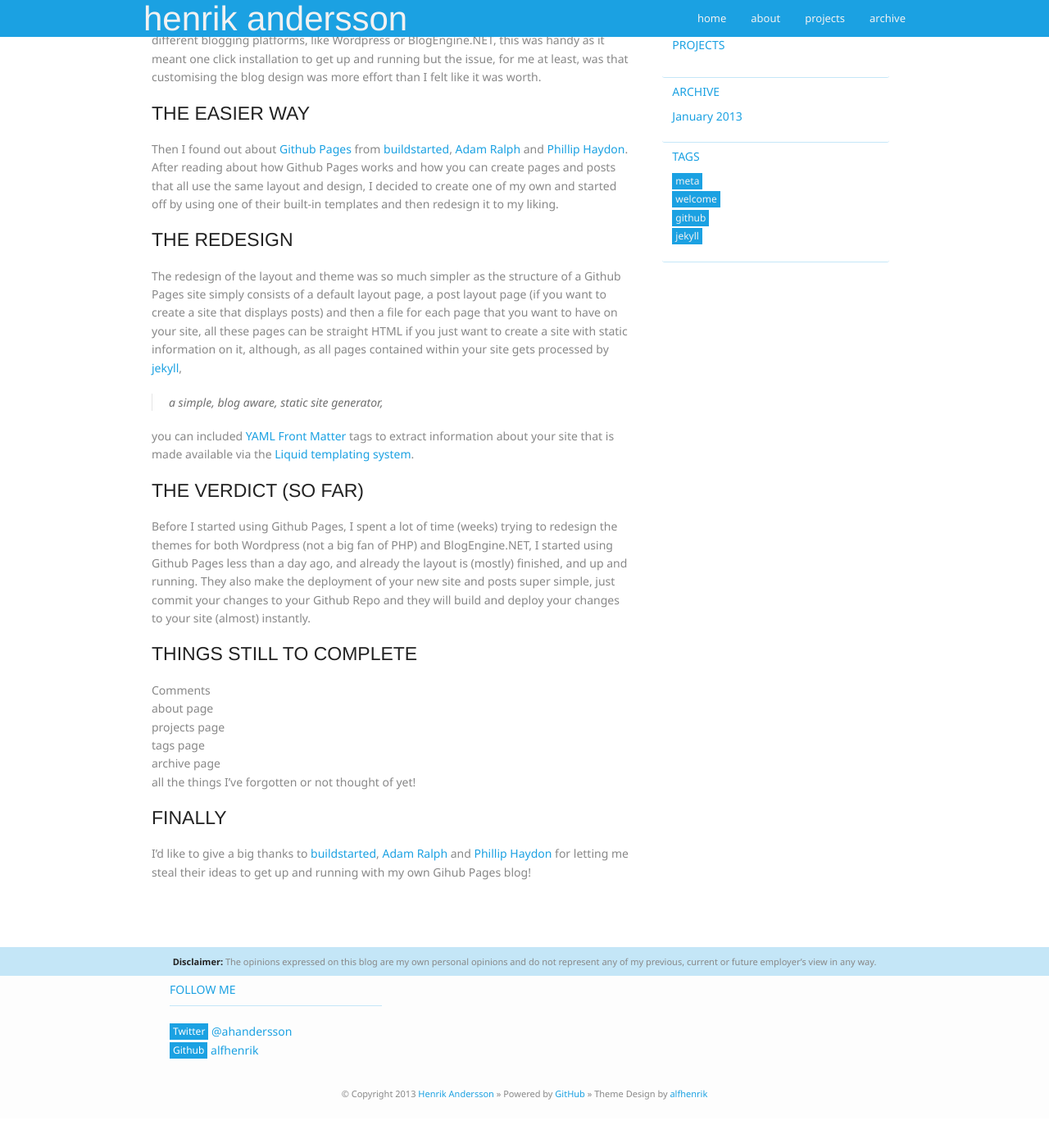
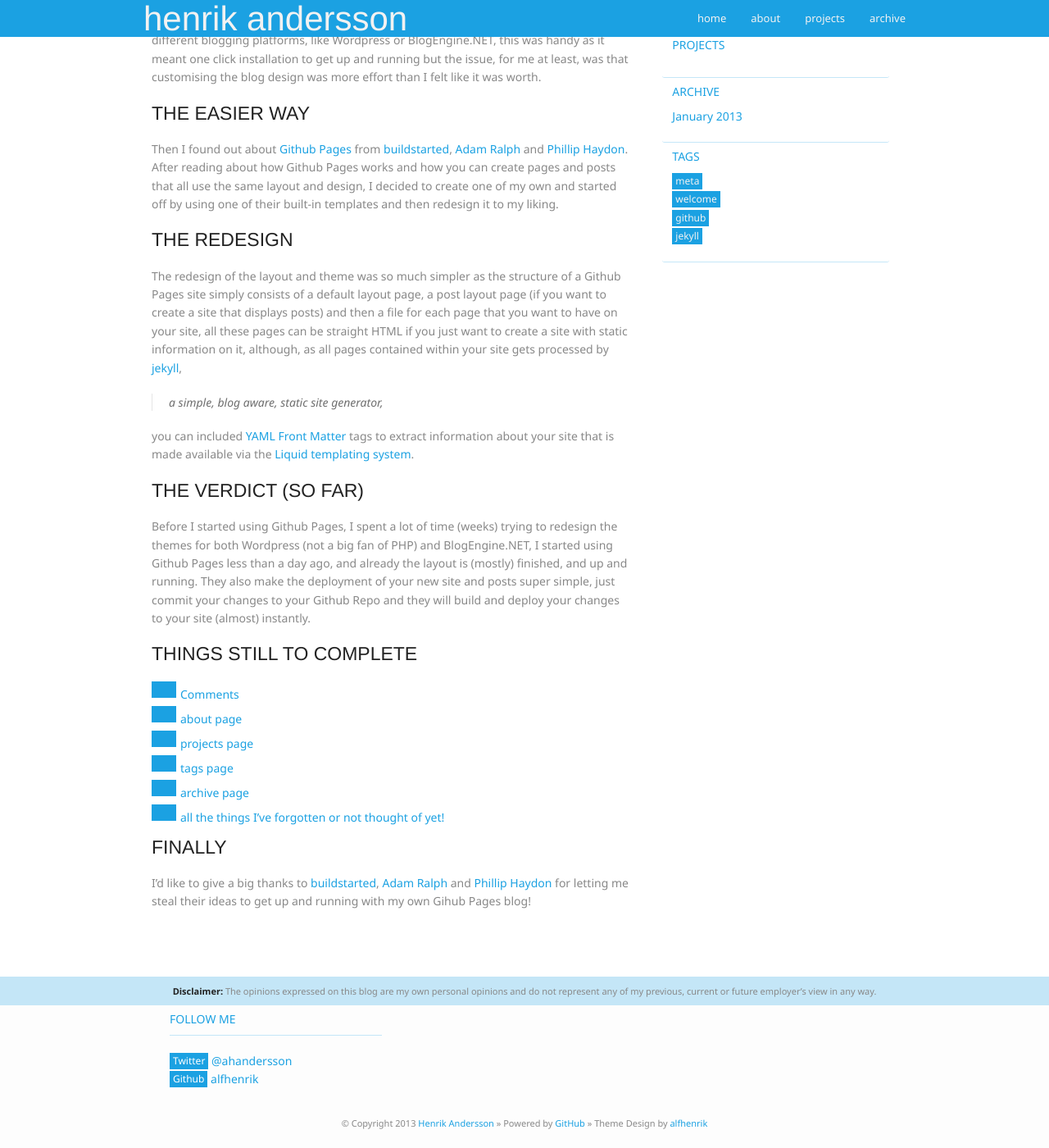
Before and after one commit to hnrkndrssn/hnrkndrssn.github.io, a Jekyll site: the page built from _posts/2013-01-05-new-blog.md, in a window 1280 px wide and 1400 px high, scrolled down 282 px. Shown: the whole window at 82% size. Built offline with Jekyll 4.4.1, drawn with Linux system fonts in a browser that asks for light colours; Markdown is read by kramdown in place of the engine named in the settings; before the commit the page ends 1646 px from its top, so only the background shows below that.

Commit message:
list style in posts

```diff
--- a/stylesheets/styles.css
+++ b/stylesheets/styles.css
@@ -91,7 +91,6 @@ blockquote {
 }
 
 code, pre {
-    /*color:#333;*/
     font-size: 12px;
 }
 
@@ -225,6 +224,19 @@ small {
     list-style: none;
 }
 
+#post ul li, #post ol li {
+  border-left-color:#1BA1E2;
+  border-left-style:solid;
+  border-left-width:30px;
+  display:block;
+  height:20px;
+  list-style-position:inside;
+  list-style-type:none;
+  margin:10px 0;
+  padding:5px;
+  color:#1BA1E2;
+}
+
 fieldset {
     border: none;
     border-bottom: 1px solid rgba(27, 161, 226, 0.25);
@@ -318,7 +330,6 @@ footer {
 
 @media print, screen and (max-width: 480px) {
     body {
-        /*padding:15px;*/
     }
 
     header ul {
@@ -328,7 +339,6 @@ footer {
 
 @media print {
     body {
-        /*padding:0.4in;*/
         font-size: 12pt;
         color: #444;
     }
```
